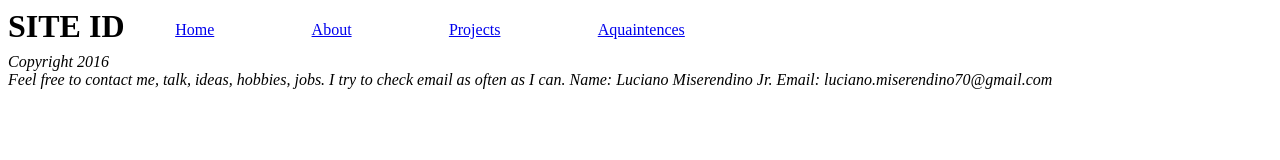
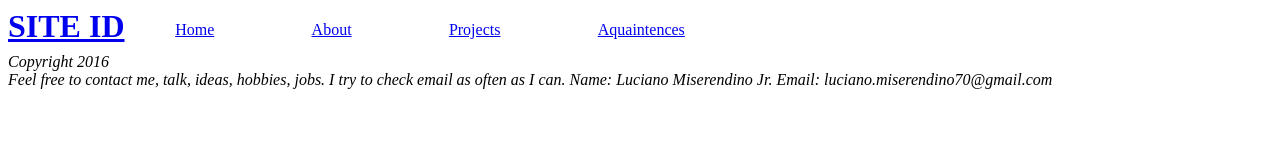
Before and after one commit to Thegodfather504/Personal-Website, a plain HTML site: page Friends.html in a window 1280 px wide. Drawn offline with Linux system fonts and the light colour scheme.

Commit message:
Added correct class to the SiteID

```diff
--- a/Friends.html
+++ b/Friends.html
@@ -10,7 +10,7 @@
         <!-- Site Header: Site ID, Main Navigation -->
          <header class="horizontalHeader">
             <!-- Site ID -->
-            <div>   <h1> SITE ID</h1>   </div>
+            <div>   <h1 class="SiteID"> <a href="index.html"> SITE ID    </a>   </h1>    </div>
 
             <div class="navContainer">
                 <!-- Navigation -->
```
Also changed, not shown: About.html (+1 -1 lines), index.html (+1 -1 lines).
